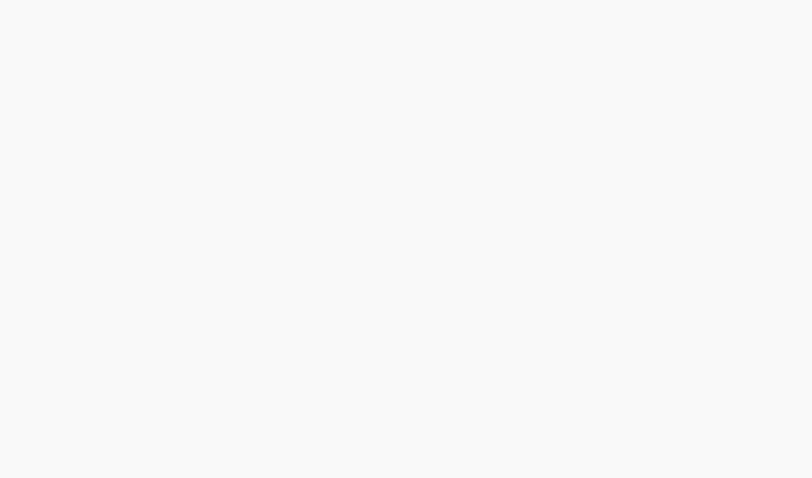
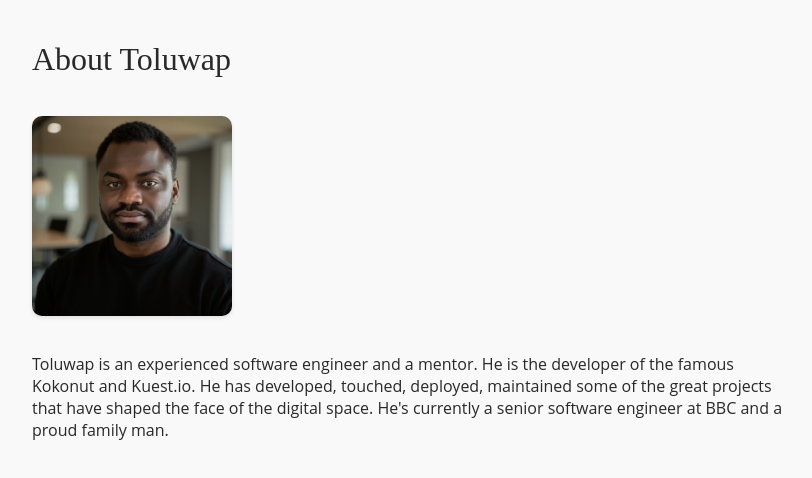
Before and after one commit to Hidyr/blog, a Nuxt app: page /about in a window 1280 px wide. Before the commit this address had no page. Shown: the top 478 px of the page, without its empty margins (224-1036 px from the left). Built offline with nearby package versions, Linux system fonts and the light colour scheme.

Commit message:
move to about page

```diff
--- /dev/null
+++ b/pages/about.vue
@@ -0,0 +1,11 @@
+<template>
+  <div class="container">
+    <h1>About Toluwap</h1>
+    <p>
+      <img src="~/assets/images/toluwap.png" alt="Toluwap" class="rounded-full" width="200" height="200">
+    </p>
+    <p>Toluwap is an experienced software engineer and a mentor. He is the developer of the famous Kokonut and Kuest.io. He has developed, touched, deployed, maintained some of the great projects that have shaped the face of the digital space. He's currently a senior software engineer at BBC and a proud family man.</p>
+  </div>
+</template>
+
+<style scoped></style>
```
